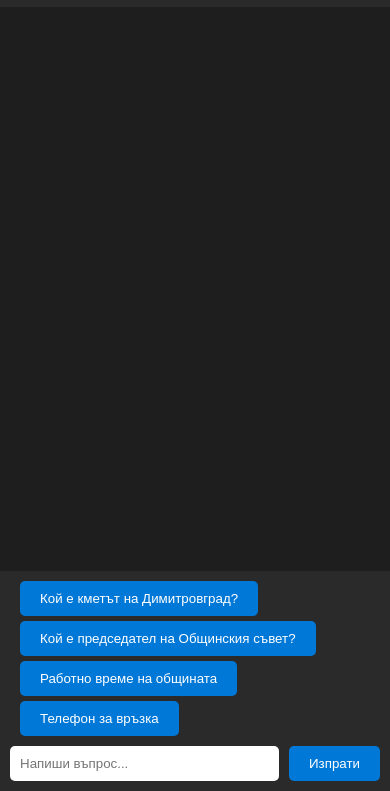
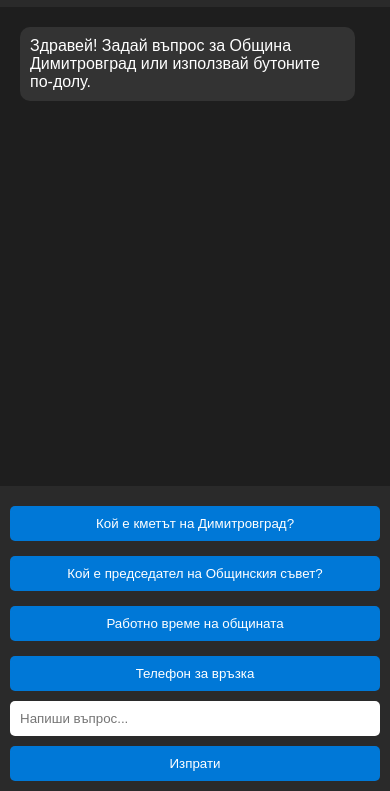
Before and after one commit to Deyan80/dimitrovgrad-chatbot, a plain HTML site: page templates/index.html in a window 390 px wide. Shown: the part 53-844 px from the top of the page. Drawn offline with Linux system fonts and the light colour scheme.

Commit message:
Update index.html

```diff
--- a/templates/index.html
+++ b/templates/index.html
@@ -4,6 +4,7 @@
     <meta charset="UTF-8">
     <title>Димитровград Чатбот</title>
     <style>
+        /* Оригинален CSS + responsive подобрения */
         body {
             background-color: #1e1e1e;
             color: #ffffff;
@@ -15,7 +16,7 @@
         }
         #header {
             padding: 10px;
-            background:#2a2a2a;
+            background: #2a2a2a;
             display: flex;
             align-items: center;
         }
@@ -100,10 +101,27 @@
             font-size: 0.9em;
             color: #cccccc;
             margin-top: 5px;
+            white-space: pre-wrap;  /* За по-добро форматиране на AI отговори */
         }
         @keyframes fadeIn {
             from {opacity: 0;}
             to {opacity: 1;}
+        }
+        /* Responsive: За мобилни */
+        @media (max-width: 600px) {
+            #faqButtons {
+                flex-direction: column;
+            }
+            #inputFormRow {
+                flex-direction: column;
+            }
+            #inputForm button {
+                margin-left: 0;
+                margin-top: 10px;
+            }
+            .message {
+                max-width: 90%;
+            }
         }
     </style>
 </head>
@@ -142,12 +160,16 @@
             if (isHTML) div.innerHTML = text;
             else div.textContent = text;
             chat.appendChild(div);
-            chat.scrollTop = chat.scrollHeight;
+            chat.scrollTop = chat.scrollHeight;  // Автоскрол
         }
+
+        // Ново: Добре дошло съобщение
+        addMessage('Здравей! Задай въпрос за Община Димитровград или използвай бутоните по-долу.', 'bot');
 
         async function sendQuery(query) {
             addMessage(query, 'user');
             typing.style.display = 'block';
+            form.querySelector('button').disabled = true;  // Disable бутона по време на обработка
             try {
                 const response = await fetch('/search', {
                     method: 'POST',
@@ -175,6 +197,8 @@
             } catch (err) {
                 typing.style.display = 'none';
                 addMessage("Грешка при връзката със сървъра.", 'bot');
+            } finally {
+                form.querySelector('button').disabled = false;  // Enable бутона
             }
         }
 
```
